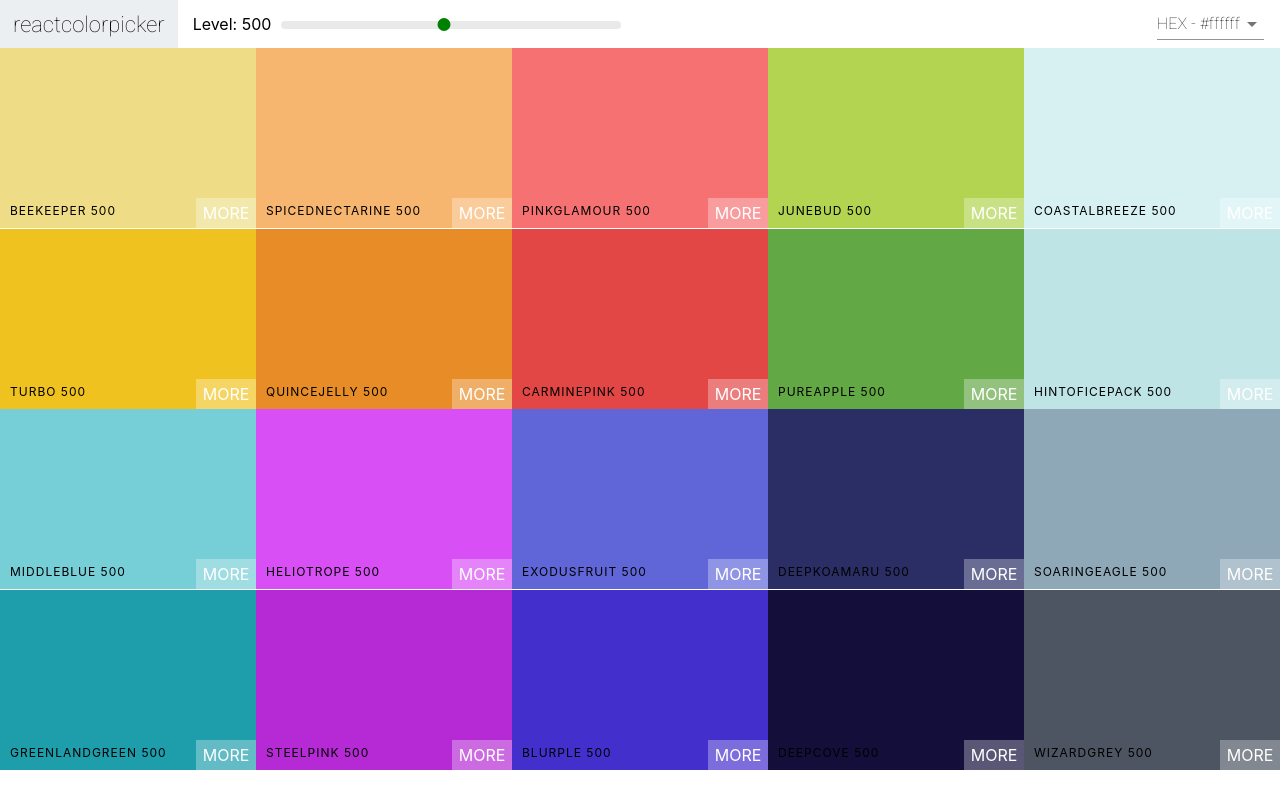
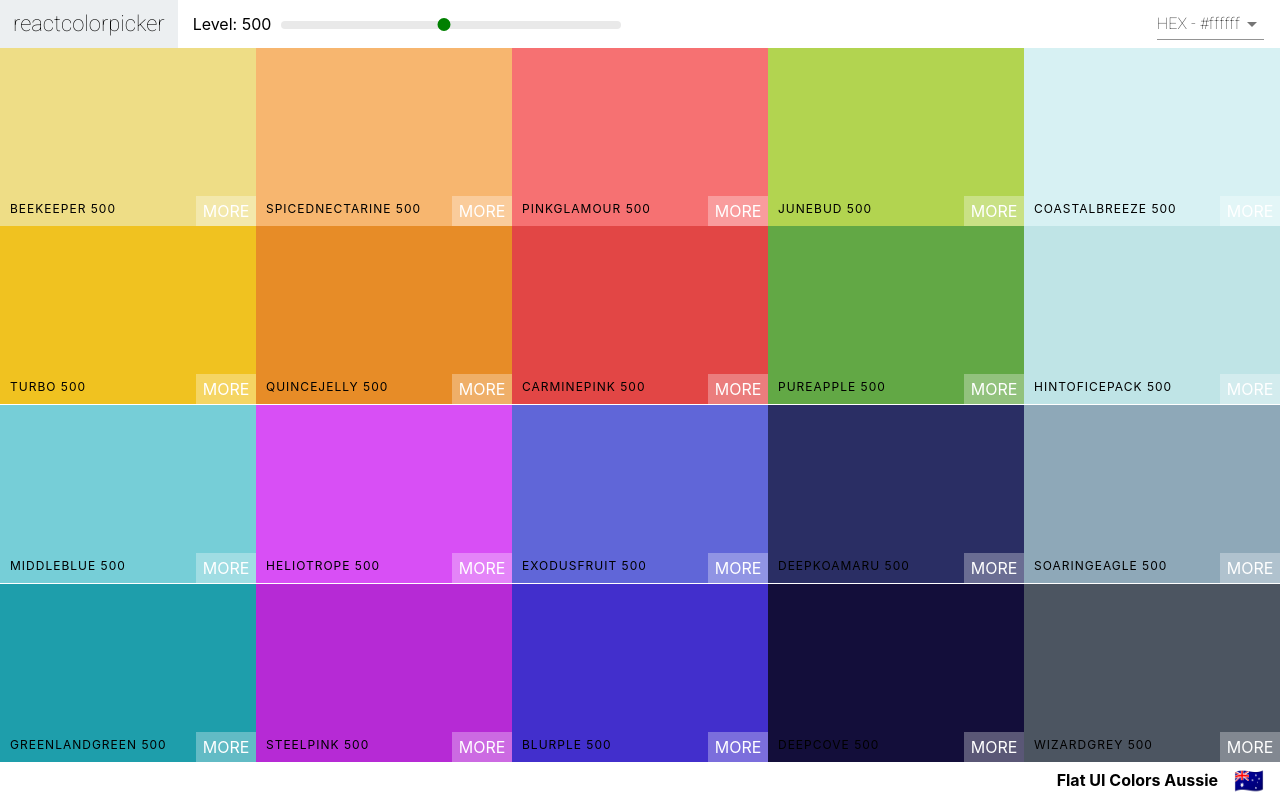
Before and after one commit to 54JIN/color-project, a React (Create React App) app: page / in a window 1280 px wide. Built offline with nearby package versions, Linux system fonts and the light colour scheme.

Commit message:
Added palette footer

```diff
--- a/src/Palette.css
+++ b/src/Palette.css
@@ -1,7 +1,23 @@
 .Palette {
     height: 100vh;
+    display: flex;
+    flex-direction: column;
 }
 
 .Palette-colors {
     height: 90%;
 }
+
+.Palette-footer {
+    background-color: white;
+    height: 5vh;
+    display: flex;
+    justify-content: flex-end;
+    align-items: center;
+    font-weight: bold;
+}
+
+.emoji {
+    font-size: 1.5rem;
+    margin: 0 1rem;
+}
--- a/src/Palette.js
+++ b/src/Palette.js
@@ -17,10 +17,10 @@
         this.setState({ format: val });
     }
     render() {
-        const {colors} = this.props.palette;
+        const {colors, paletteName, emoji} = this.props.palette;
         const {level, format} = this.state;
         const colorBoxes = colors[level].map(color => (
-            <ColorBox background={color[format]} name={color.name} />
+            <ColorBox background={color[format]} name={color.name} key={color.id} />
         ))
         return (
             <div className="Palette">
@@ -32,7 +32,10 @@
                 <div className="Palette-colors">
                     {colorBoxes}
                 </div>
-
+                <footer className="Palette-footer">
+                    {paletteName}
+                    <span className="emoji">{emoji}</span>
+                </footer>
             </div>
         );
     }
```
